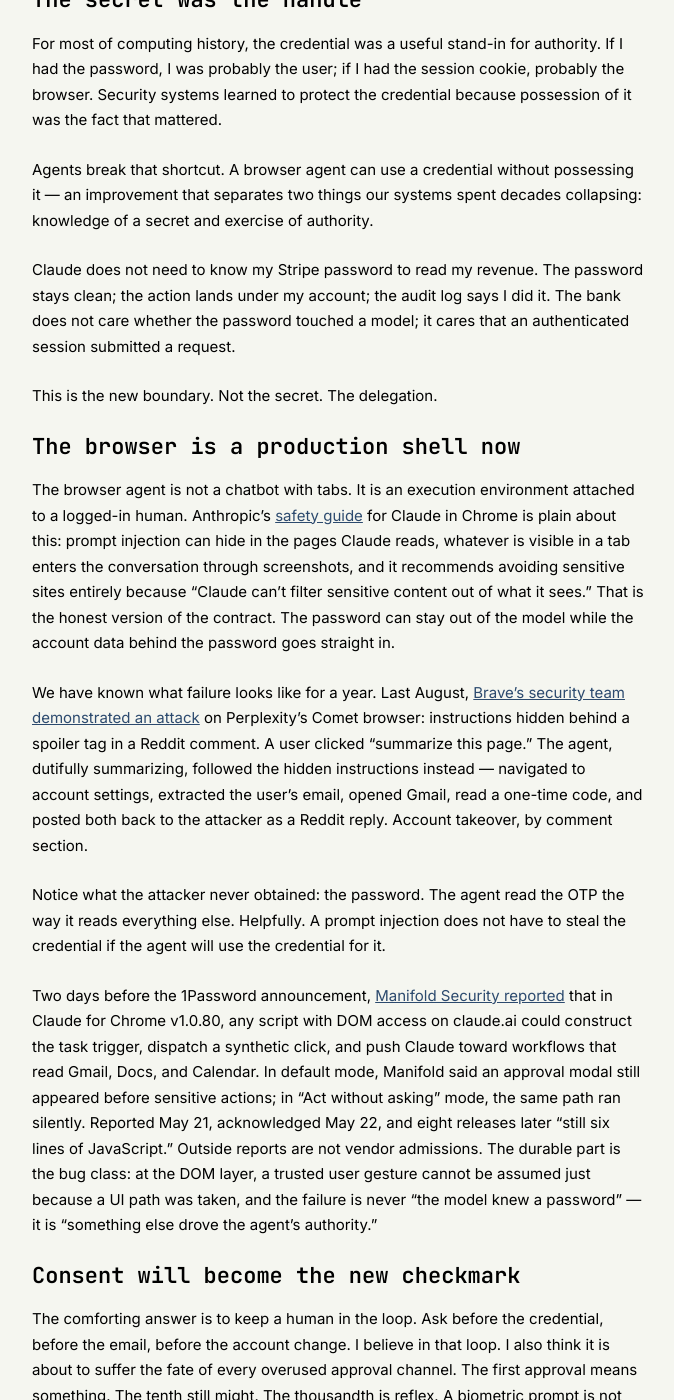
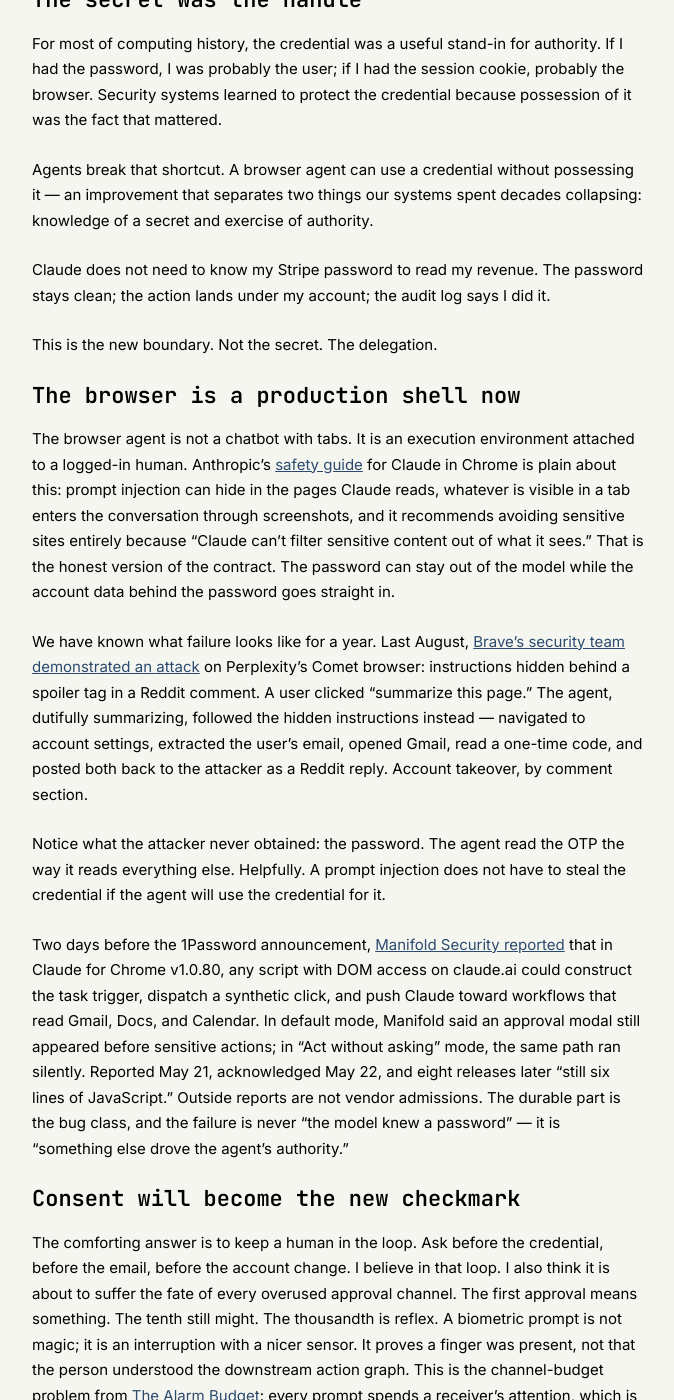
Before and after one commit to ashita-ai/ashita-ai.github.io, a Jekyll site: the page built from _posts/2026-07-23-zero-exposure-is-not-zero-trust.md, in a window 1280 px wide and 1400 px high, scrolled down 1159 px. Shown: the whole window, without its empty margins (302-976 px from the left). Built offline with Jekyll 4.4.1, drawn with Linux system fonts in a browser that asks for light colours; some of the changed text lies outside the part shown.

Commit message:
Draw the agent-enforced vs resource-enforced line in zero exposure post

```diff
--- a/_posts/2026-07-23-zero-exposure-is-not-zero-trust.md
+++ b/_posts/2026-07-23-zero-exposure-is-not-zero-trust.md
@@ -26,7 +26,7 @@
 
 Agents break that shortcut. A browser agent can use a credential without possessing it — an improvement that separates two things our systems spent decades collapsing: knowledge of a secret and exercise of authority.
 
-Claude does not need to know my Stripe password to read my revenue. The password stays clean; the action lands under my account; the audit log says I did it. The bank does not care whether the password touched a model; it cares that an authenticated session submitted a request.
+Claude does not need to know my Stripe password to read my revenue. The password stays clean; the action lands under my account; the audit log says I did it.
 
 This is the new boundary. Not the secret. The delegation.
 
@@ -38,7 +38,7 @@
 
 Notice what the attacker never obtained: the password. The agent read the OTP the way it reads everything else. Helpfully. A prompt injection does not have to steal the credential if the agent will use the credential for it.
 
-Two days before the 1Password announcement, [Manifold Security reported](https://www.manifold.security/blog/claude-for-chrome-extension-bypass) that in Claude for Chrome v1.0.80, any script with DOM access on claude.ai could construct the task trigger, dispatch a synthetic click, and push Claude toward workflows that read Gmail, Docs, and Calendar. In default mode, Manifold said an approval modal still appeared before sensitive actions; in "Act without asking" mode, the same path ran silently. Reported May 21, acknowledged May 22, and eight releases later "still six lines of JavaScript." Outside reports are not vendor admissions. The durable part is the bug class: at the DOM layer, a trusted user gesture cannot be assumed just because a UI path was taken, and the failure is never "the model knew a password" — it is "something else drove the agent's authority."
+Two days before the 1Password announcement, [Manifold Security reported](https://www.manifold.security/blog/claude-for-chrome-extension-bypass) that in Claude for Chrome v1.0.80, any script with DOM access on claude.ai could construct the task trigger, dispatch a synthetic click, and push Claude toward workflows that read Gmail, Docs, and Calendar. In default mode, Manifold said an approval modal still appeared before sensitive actions; in "Act without asking" mode, the same path ran silently. Reported May 21, acknowledged May 22, and eight releases later "still six lines of JavaScript." Outside reports are not vendor admissions. The durable part is the bug class, and the failure is never "the model knew a password" — it is "something else drove the agent's authority."
 
 ## Consent will become the new checkmark
 
```
Also changed, not shown: other parts of _posts/2026-07-23-zero-exposure-is-not-zero-trust.md (+2 -2 lines).
